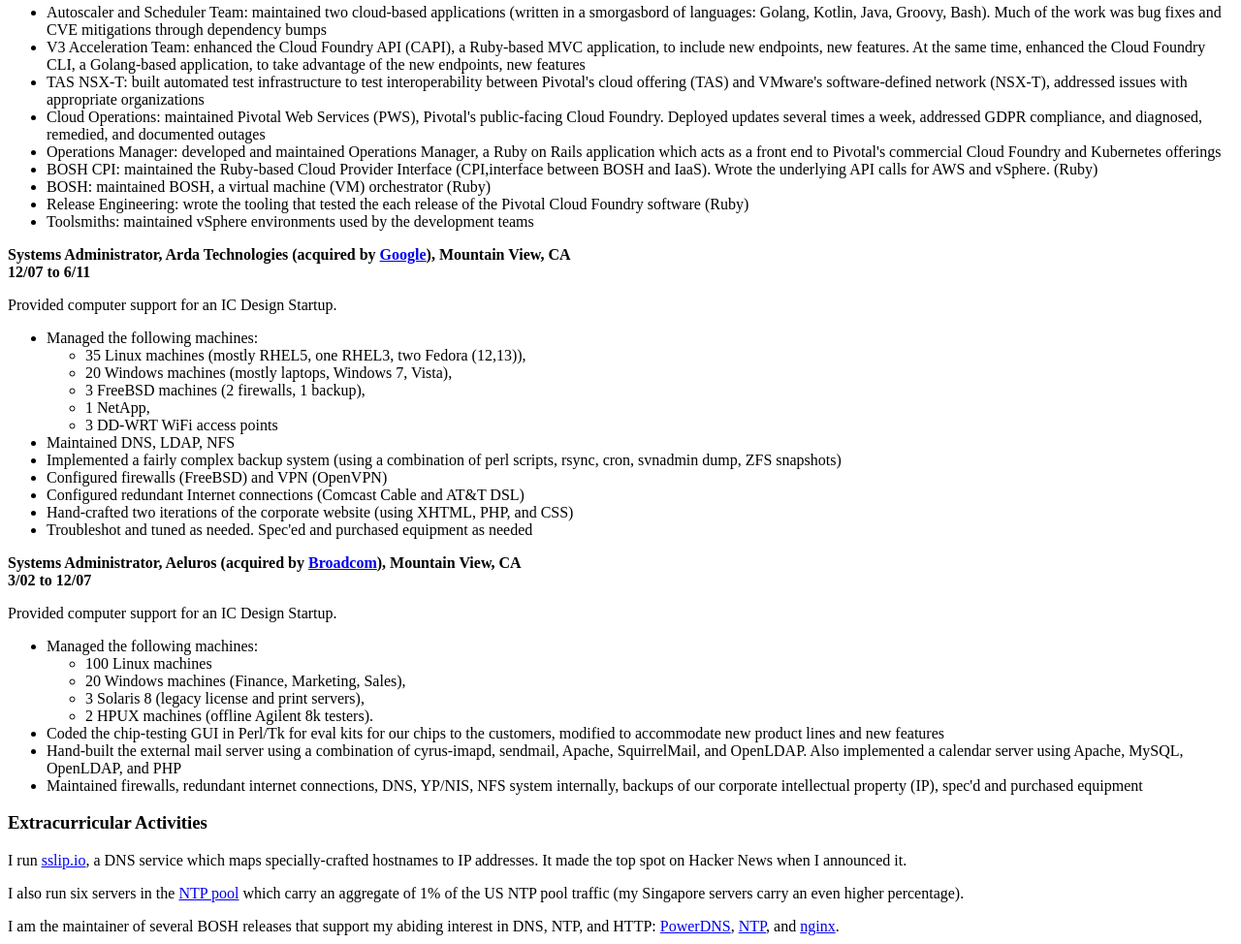
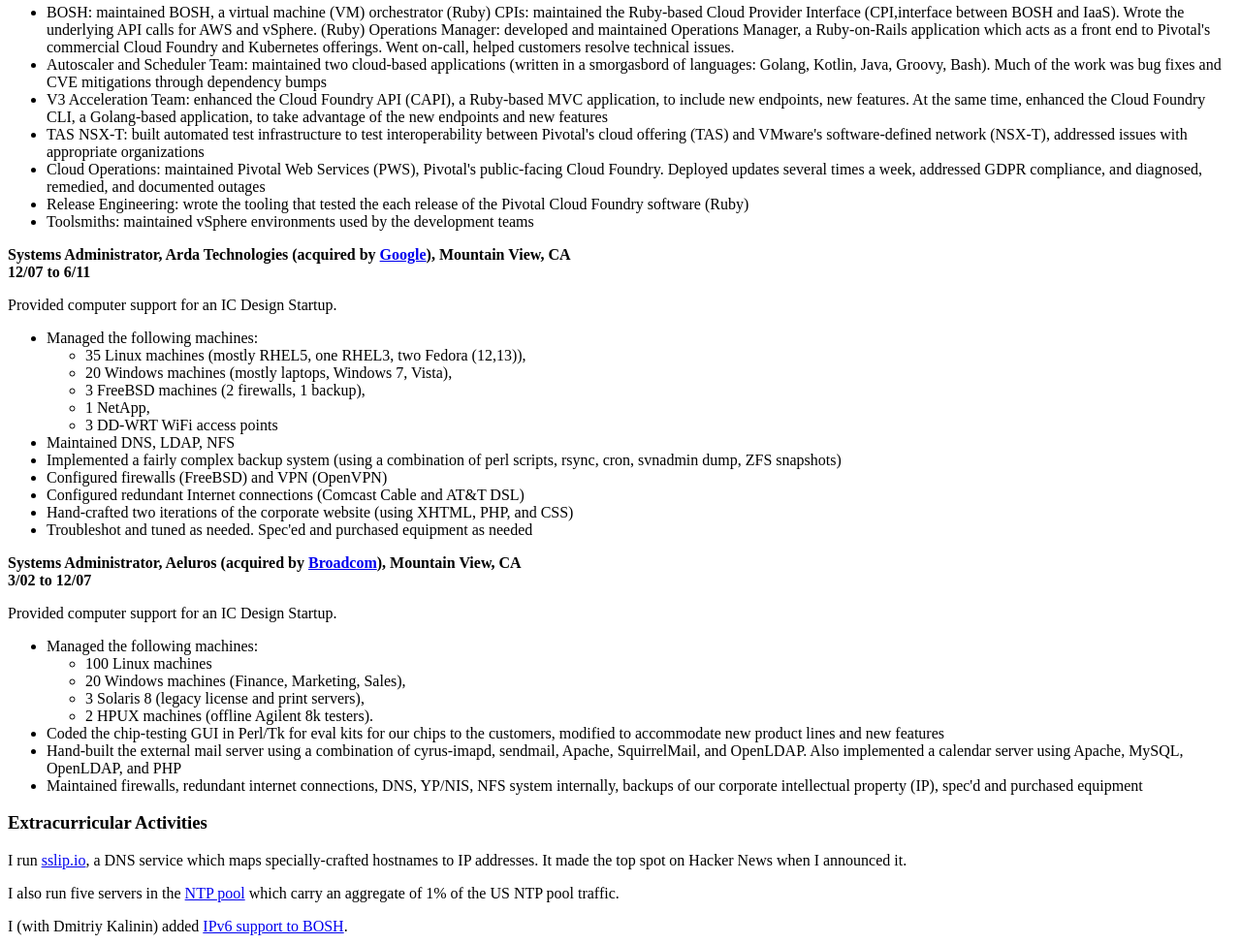
Before and after one commit to cunnie/brian.cunnie.com, a plain HTML site: page resume/index.html in a window 1280 px wide. Shown: the part 598-1572 px from the top of the page at 97% size. Drawn offline with Linux system fonts and the light colour scheme.

Commit message:
Update resume:
- Squashed BOSH, BOSH CPI, and Operations Manager, and moved them to the
  top of my experience because that's what I do now.
- Removed that I wanted "TDD"; I don't really care about test-driven
  development anymore. Tests are necessary, but TDD isn't.
- I only run five servers in the NTP pool.
- I don't maintain those 3 BOSH Releases anymore.

```diff
--- a/resume/index.html
+++ b/resume/index.html
@@ -20,8 +20,7 @@
   brian.cunnie@gmail.com</p>
   <h3 id="objective">Objective</h3>
   <p><strong>Not currently looking</strong>, but if I were, it would be for a four-day workweek software developer
-  position in the San Francisco Bay Area, one accessible by public transportation, with pair programming and test
-  driven development (TDD).</p>
+  position in the San Francisco Bay Area, one accessible by public transportation, with pair programming.</p>
   <h3 id="skills">Skills</h3>
   <p><em>Programming Languages (Test Frameworks)</em>: Golang (Ginkgo), Ruby (RSpec), Python (unittest),
   Javascript/ReactJS (Jasmine, Jest), Java, bash, Perl, C, C++, APL, Assembler</p>
@@ -35,21 +34,21 @@
   <p><strong>Software Engineer, <a href="https://vmware.com/">VMware</a> (formerly Pivotal), San Francisco, CA<br>
   6/11 to present</strong></p>
   <ul>
+    <li>BOSH: maintained BOSH, a virtual machine (VM) orchestrator (Ruby) CPIs: maintained the Ruby-based Cloud
+    Provider Interface (CPI,interface between BOSH and IaaS). Wrote the underlying API calls for AWS and vSphere.
+    (Ruby) Operations Manager: developed and maintained Operations Manager, a Ruby-on-Rails application which acts as a
+    front end to Pivotal's commercial Cloud Foundry and Kubernetes offerings. Went on-call, helped customers resolve
+    technical issues.</li>
     <li>Autoscaler and Scheduler Team: maintained two cloud-based applications (written in a smorgasbord of languages:
     Golang, Kotlin, Java, Groovy, Bash). Much of the work was bug fixes and CVE mitigations through dependency
     bumps</li>
     <li>V3 Acceleration Team: enhanced the Cloud Foundry API (CAPI), a Ruby-based MVC application, to include new
     endpoints, new features. At the same time, enhanced the Cloud Foundry CLI, a Golang-based application, to take
-    advantage of the new endpoints, new features</li>
+    advantage of the new endpoints and new features</li>
     <li>TAS NSX-T: built automated test infrastructure to test interoperability between Pivotal's cloud offering (TAS)
     and VMware's software-defined network (NSX-T), addressed issues with appropriate organizations</li>
     <li>Cloud Operations: maintained Pivotal Web Services (PWS), Pivotal's public-facing Cloud Foundry. Deployed
     updates several times a week, addressed GDPR compliance, and diagnosed, remedied, and documented outages</li>
-    <li>Operations Manager: developed and maintained Operations Manager, a Ruby on Rails application which acts as a
-    front end to Pivotal's commercial Cloud Foundry and Kubernetes offerings</li>
-    <li>BOSH CPI: maintained the Ruby-based Cloud Provider Interface (CPI,interface between BOSH and IaaS). Wrote the
-    underlying API calls for AWS and vSphere. (Ruby)</li>
-    <li>BOSH: maintained BOSH, a virtual machine (VM) orchestrator (Ruby)</li>
     <li>Release Engineering: wrote the tooling that tested the each release of the Pivotal Cloud Foundry software
     (Ruby)</li>
     <li>Toolsmiths: maintained vSphere environments used by the development teams</li>
@@ -99,12 +98,8 @@
   <h3 id="extracurricular-activities">Extracurricular Activities</h3>
   <p>I run <a href="https://sslip.io/">sslip.io</a>, a DNS service which maps specially-crafted hostnames to IP
   addresses. It made the top spot on Hacker News when I announced it.</p>
-  <p>I also run six servers in the <a href="https://www.ntppool.org/user/cunnie">NTP pool</a> which carry an aggregate
-  of 1% of the US NTP pool traffic (my Singapore servers carry an even higher percentage).</p>
-  <p>I am the maintainer of several BOSH releases that support my abiding interest in DNS, NTP, and HTTP: <a href=
-  "https://github.com/cloudfoundry-community/pdns-release">PowerDNS</a>, <a href=
-  "https://github.com/cloudfoundry-community/ntp-release">NTP</a>, and <a href=
-  "https://github.com/cloudfoundry-community/nginx-release">nginx</a>.</p>
+  <p>I also run five servers in the <a href="https://www.ntppool.org/user/cunnie">NTP pool</a> which carry an aggregate
+  of 1% of the US NTP pool traffic.</p>
   <p>I (with Dmitriy Kalinin) added <a href="https://bosh.io/docs/guide-ipv6-on-vsphere/">IPv6 support to BOSH</a>.</p>
   <p>I <a href="https://github.com/cunnie?tab=contributions">contribute</a> to open source projects. My favorite
   contribution: updating Ruby's core library, openssl, to <a href=
```
Also changed, not shown: 1 other file.
